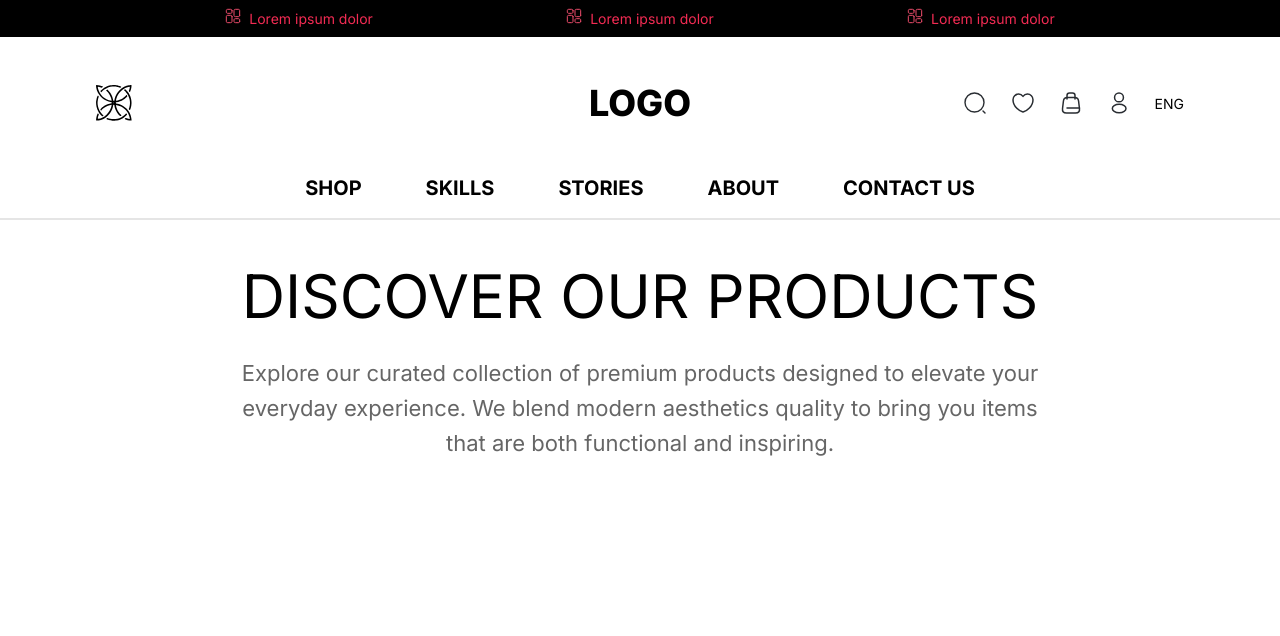
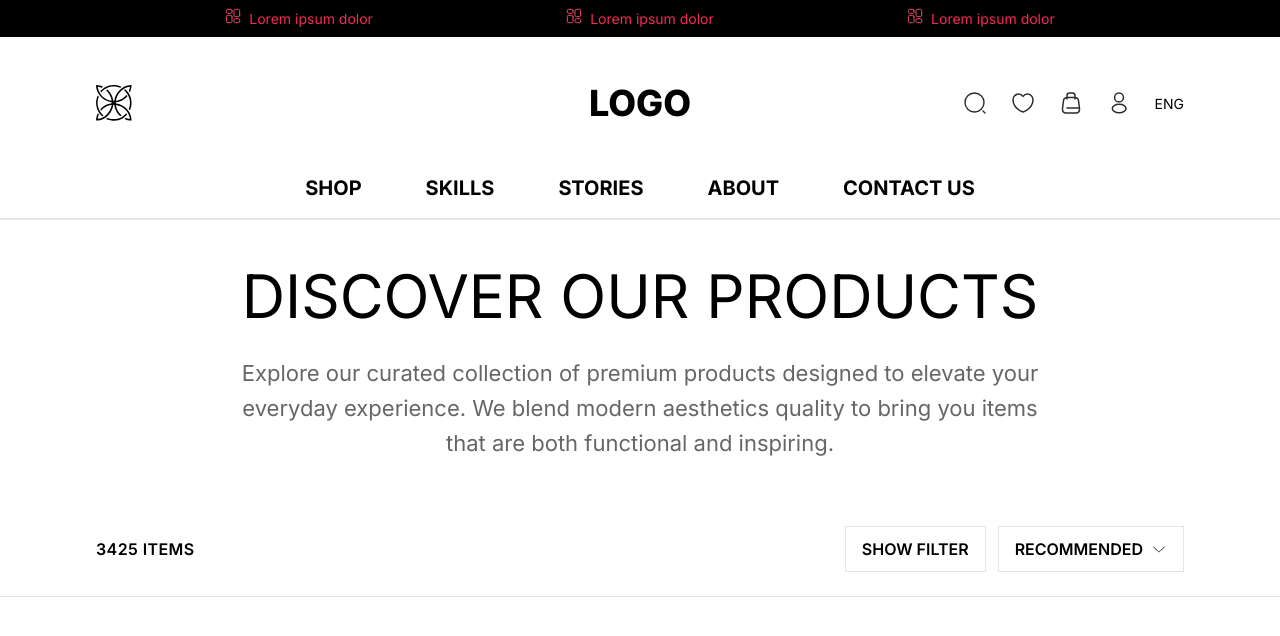
Before and after one commit to ankitbareth-dev/Appscrip-task-ankit-bareth, a Next.js app: page / in a window 1280 px wide. Shown: the top 636 px of the page. Built offline with nearby package versions, Linux system fonts and the light colour scheme.

Commit message:
feat: add product section

```diff
--- a/app/page.tsx
+++ b/app/page.tsx
@@ -1,11 +1,13 @@
 import Header from "@/components/header/Header";
 import Intro from "@/components/intro/Intro";
+import Products from "@/components/products/Products";
 
 export default function Home() {
   return (
     <>
       <Header />
       <Intro />
+      <Products />
     </>
   );
 }
--- /dev/null
+++ b/components/products/ProductListingHeader.module.css
@@ -0,0 +1,83 @@
+.wrapper {
+  display: flex;
+  align-items: center;
+  justify-content: space-between;
+
+  padding: 1rem 1.25rem;
+
+  border-bottom: 1px solid var(--color-border, #e5e5e5);
+}
+
+.itemCount {
+  font-size: 0.75rem;
+  font-weight: 600;
+  color: var(--color-text-primary);
+  letter-spacing: 0.025em;
+}
+
+.actions {
+  display: flex;
+  align-items: center;
+  gap: 0.5rem;
+}
+
+.btn {
+  display: flex;
+  align-items: center;
+  gap: 0.5rem;
+
+  background-color: transparent;
+  border: 1px solid var(--color-border, #e5e5e5);
+
+  padding: 0.5rem 0.75rem;
+
+  font-family: inherit;
+  font-size: 0.75rem;
+  font-weight: 600;
+  color: var(--color-text-primary);
+
+  cursor: pointer;
+  white-space: nowrap;
+}
+
+.filterDesktop {
+  display: none;
+}
+
+.arrowIcon {
+  display: flex;
+  align-items: center;
+  height: fit-content;
+}
+
+@media (min-width: 768px) {
+  .wrapper {
+    padding: 1.5rem 2rem;
+  }
+
+  .itemCount {
+    font-size: 1rem;
+  }
+
+  .actions {
+    gap: 0.75rem;
+  }
+
+  .btn {
+    font-size: 1rem;
+    padding: 0.75rem 1rem;
+  }
+
+  .filterMobile {
+    display: none;
+  }
+  .filterDesktop {
+    display: inline;
+  }
+}
+
+@media (min-width: 1024px) {
+  .wrapper {
+    padding: 1.5rem 6rem;
+  }
+}
--- /dev/null
+++ b/components/products/ProductListingHeader.tsx
@@ -0,0 +1,28 @@
+import Image from "next/image";
+import styles from "./ProductListingHeader.module.css";
+
+export default function ProductListingHeader() {
+  return (
+    <div className={styles.wrapper}>
+      <span className={styles.itemCount}>3425 ITEMS</span>
+
+      <div className={styles.actions}>
+        <button className={styles.btn} type="button" aria-label="Show filters">
+          <span className={styles.filterMobile}>FILTER</span>
+          <span className={styles.filterDesktop}>SHOW FILTER</span>
+        </button>
+
+        <button className={styles.btn} type="button" aria-label="Sort products">
+          <span>RECOMMENDED</span>
+          <Image
+            className={styles.arrowIcon}
+            src="/arrow-down.svg"
+            alt=""
+            width={16}
+            height={16}
+          />
+        </button>
+      </div>
+    </div>
+  );
+}
--- /dev/null
+++ b/components/products/Products.tsx
@@ -0,0 +1,5 @@
+import ProductListingHeader from "./ProductListingHeader";
+
+export default function Products() {
+  return <ProductListingHeader />;
+}
```
Also changed, not shown: public/arrow-down.svg (added).
